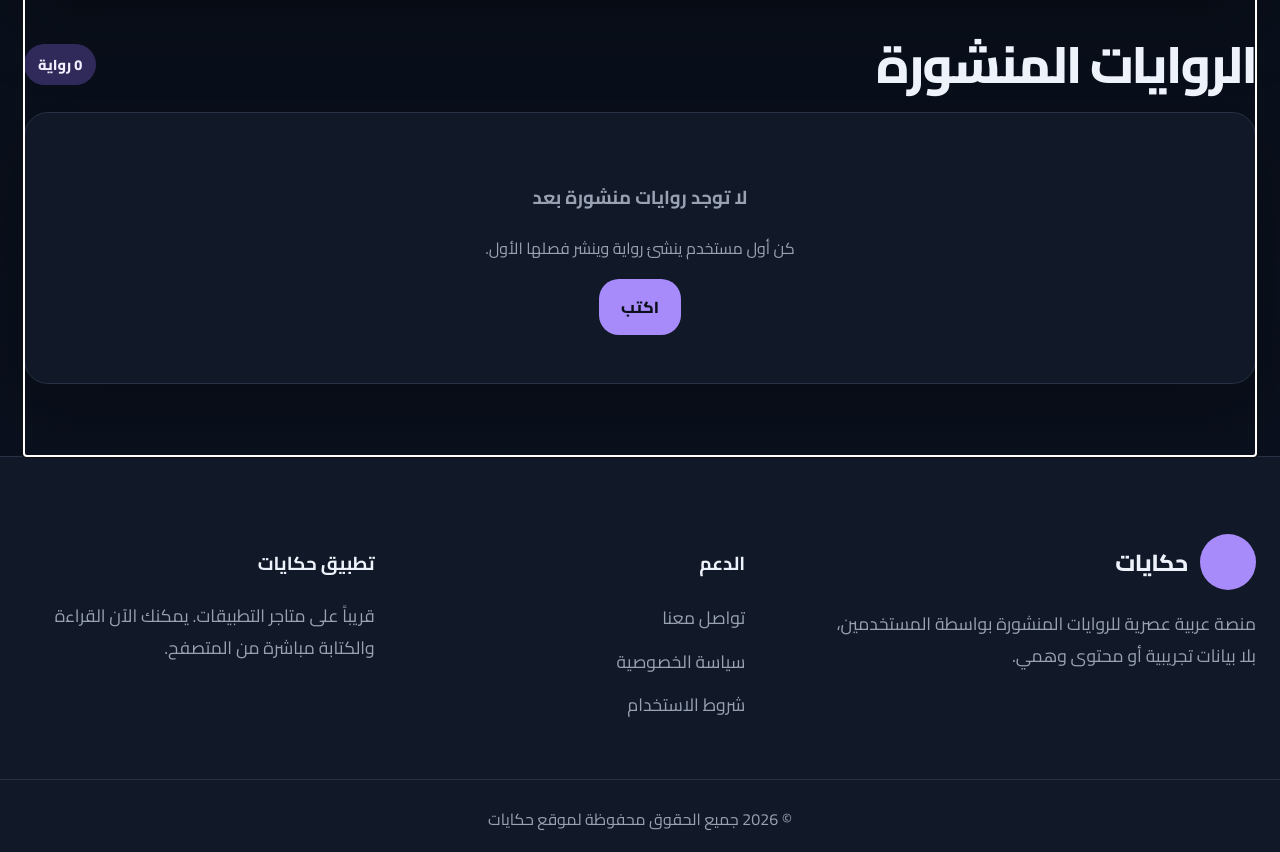
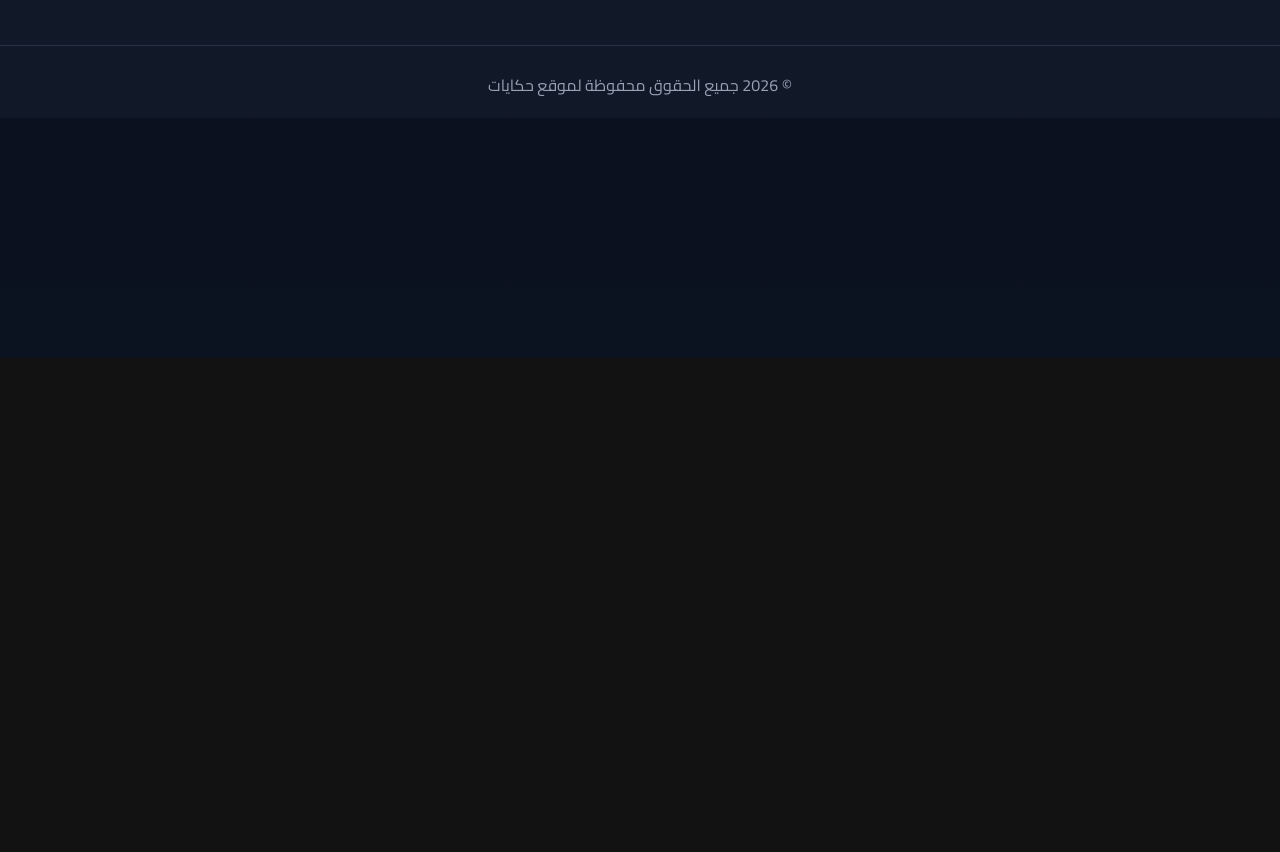
Before and after one commit to jaballh722-ctrl/hikayat, a plain HTML site: page index.html in a window 1280 px wide. Shown: the part 442-1294 px from the top of the page. After the commit the page ends 800 px from the top, so only its background shows below. Drawn offline with Linux system fonts and the light colour scheme.

Commit message:
Update index.html

```diff
--- a/index.html
+++ b/index.html
@@ -18,8 +18,8 @@
         <span class="brand-mark">ح</span>
         <span>حكايات</span>
       </a>
-      <button class="write-button" id="writeTopButton" type="button">اكتب</button>
       <div class="nav-links" id="navLinks">
+       <button class="write-button" id="writeTopButton" type="button">اكتب</button>
         <a href="#home" data-route="home">الرئيسية</a>
         <a href="#my-writing" data-route="my-writing">مؤلفاتي</a>
         <a href="#library" data-route="library">مكتبتي</a>
@@ -54,16 +54,7 @@
         <div class="brand footer-brand"><span class="brand-mark">ح</span><span>حكايات</span></div>
         <p>منصة عربية عصرية للروايات المنشورة بواسطة المستخدمين، بلا بيانات تجريبية أو محتوى وهمي.</p>
       </section>
-      <section>
-        <h3>الدعم</h3>
-        <button class="footer-link" id="contactWhatsapp" type="button">تواصل معنا</button>
-        <button class="footer-link" id="privacyButton" type="button">سياسة الخصوصية</button>
-        <button class="footer-link" id="termsButton" type="button">شروط الاستخدام</button>
-      </section>
-      <section>
-        <h3>تطبيق حكايات</h3>
-        <p>قريباً على متاجر التطبيقات. يمكنك الآن القراءة والكتابة مباشرة من المتصفح.</p>
-      </section>
+
     </div>
     <p class="copyright">© 2026 جميع الحقوق محفوظة لموقع حكايات</p>
   </footer>
```
